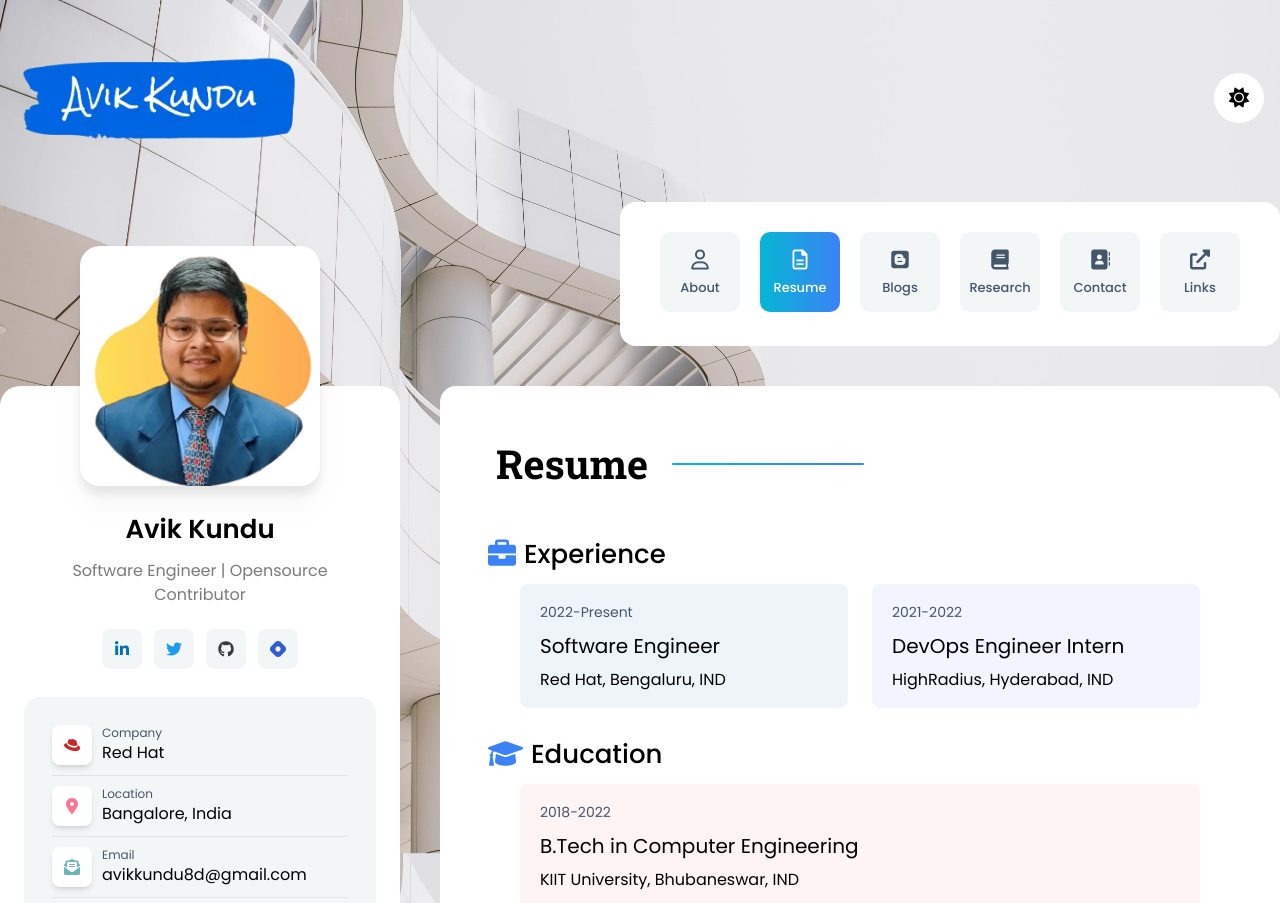
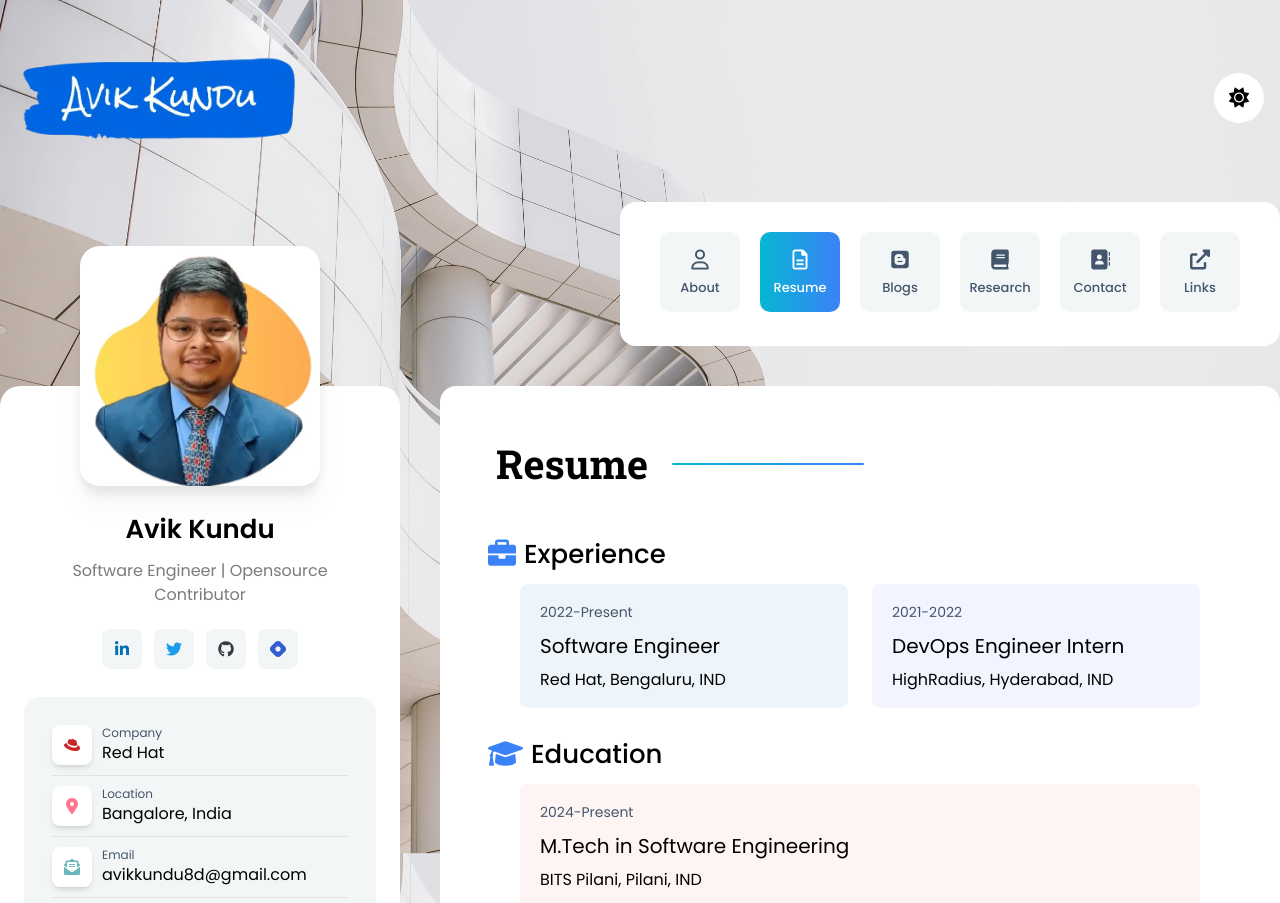
Before and after one commit to Lucifergene/devfolio-next, a Next.js app: page /resume in a window 1280 px wide. Shown: the top 903 px of the page. Built offline with nearby package versions, Linux system fonts and the light colour scheme.

Commit message:
Added masters entry

```diff
--- a/app/resume/Resume.tsx
+++ b/app/resume/Resume.tsx
@@ -72,6 +72,21 @@
                     {" "}
                     Education{" "}
                   </h4>
+                </div>
+                <div className="px-8">
+                  <div className="bg-[#fff4f4] dark:bg-transparent py-4 pl-5 pr-3 space-y-2 mb-6 rounded-lg dark:border-[#212425] dark:border-2">
+                    <span className="text-tiny text-gray-lite dark:text-[#b7b7b7]">
+                      2024-Present
+                    </span>
+                    <h3 className="text-xl dark:text-white">
+                      {" "}
+                      M.Tech in Software Engineering{" "}
+                    </h3>
+                    <p className="dark:text-[#b7b7b7]">
+                      {" "}
+                      BITS Pilani, Pilani, IND{" "}
+                    </p>
+                  </div>
                 </div>
                 <div className="px-8">
                   <div className="bg-[#fff4f4] dark:bg-transparent py-4 pl-5 pr-3 space-y-2 mb-6 rounded-lg dark:border-[#212425] dark:border-2">
```
